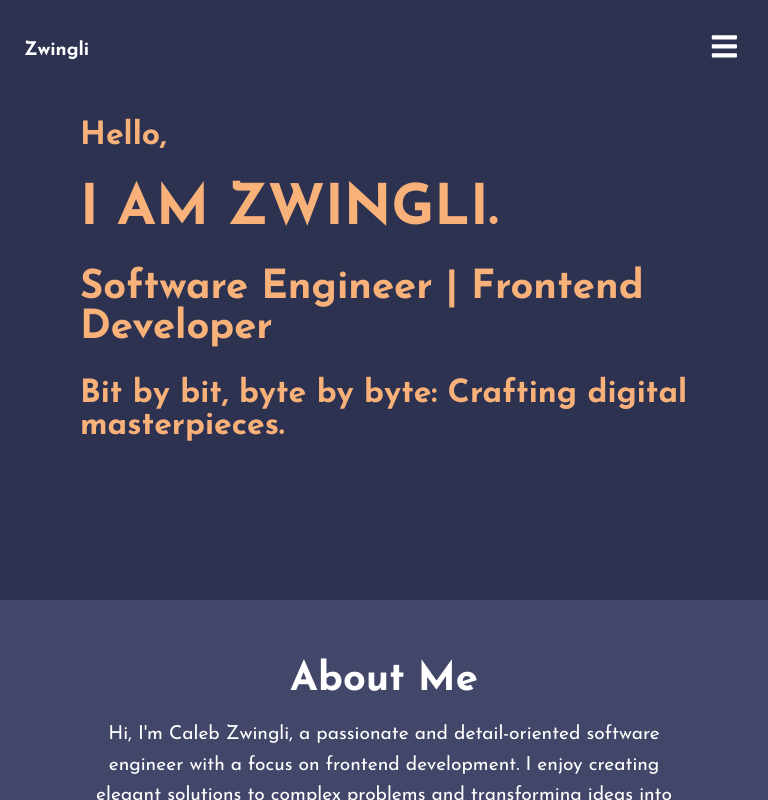
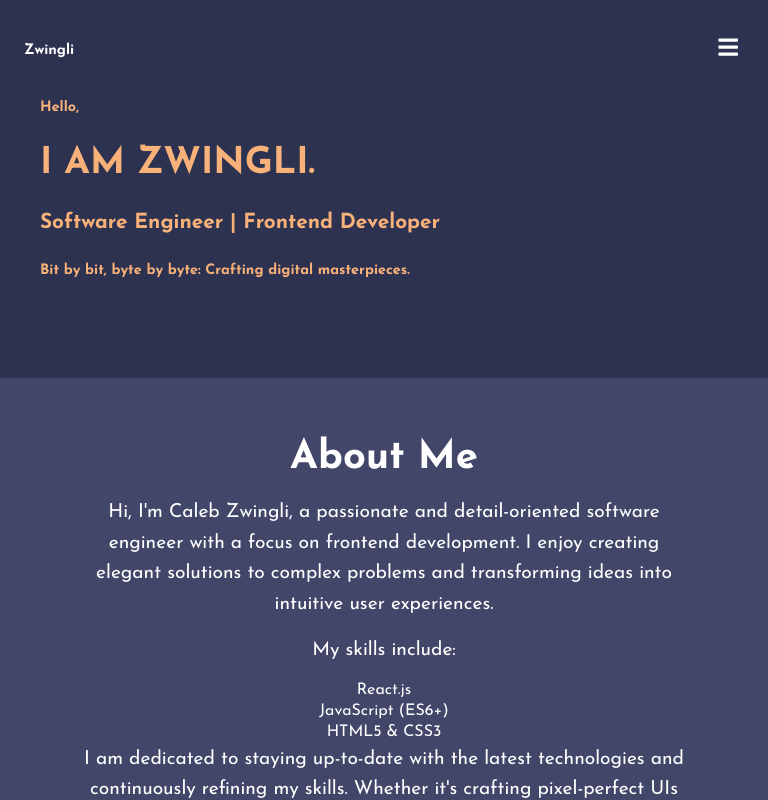
Before and after one commit to ZwingliCaleb/portfolio, a React (Create React App) app: page / in a window 768 px wide. Built offline with nearby package versions, Linux system fonts and the light colour scheme.

Commit message:
responsive navbar and herosection

```diff
--- a/src/components/Footer/Footer.scss
+++ b/src/components/Footer/Footer.scss
@@ -3,9 +3,10 @@
 .footer-container {
     background-color: black;
     color: white;
-    padding: 60px 0 60px 0;
+    padding: 60px 0;
     text-align: center;
-    height: 10vh;
+    height: 30vh;
+    box-sizing: border-box;
     //width: 100vw;
   }
 
@@ -34,3 +35,22 @@
       font-family: "Josefin Sans", sans-serif;
     }
   }
+
+@media only screen and (max-width: 768px) {
+  .footer-container{
+    height: auto;
+  }
+
+  .social-icons{
+    font-size: 18px;
+    margin-top: 10px;
+  }
+
+  .footer-info{
+    margin-top: 10px;
+
+    p {
+      font-size: 10px;
+    }
+  }
+}
--- a/src/components/HeroSection/HeroSection.scss
+++ b/src/components/HeroSection/HeroSection.scss
@@ -4,7 +4,7 @@
   position: relative;
   background-color: #2d3250;
   color: #f9b17a;
-  padding: 120px 60px; /* Adjust padding as needed */
+  padding: 120px 40px; /* Adjust padding as needed */
   text-align: left;
   height: 600px;
 
@@ -29,20 +29,23 @@
   }
 }
 
-@media only screen and (min-width: 768px) {
-  hero-box{
-    max-width: 800px;
+@media only screen and (max-width: 768px) {
+  .hero-container {
+    height: auto;
+    padding: 100px 20px;
 
-    h1{
-      font-size: 2.0rem;
-    }
+    .hero-box {
+      h1 {
+        font-size: 2.3rem;
+      }
 
-    h2{
-      font-size: 1.5rem;
-    }
+      h2 {
+        font-size: 1.3rem;
+      }
 
-    h3{
-      font-size: 0.5rem;
+      h3 {
+        font-size: 0.9rem;
+      }
     }
   }
 }
--- a/src/components/Navbar/Navbar.scss
+++ b/src/components/Navbar/Navbar.scss
@@ -17,6 +17,10 @@ header {
   z-index: 1000;
   height: 100px;
   align-items: center;
+
+  h3{
+    font-size: 1.2rem;
+  }
 }
 
 nav{
@@ -52,6 +56,13 @@ header .nav-btn{
     visibility: visible;
     opacity: 1;
     margin-left: auto;
+    font-size: 1.4rem;
+  }
+
+  header {
+    h3{
+      font-size: 0.9rem;
+    }
   }
 
   header nav{
```
